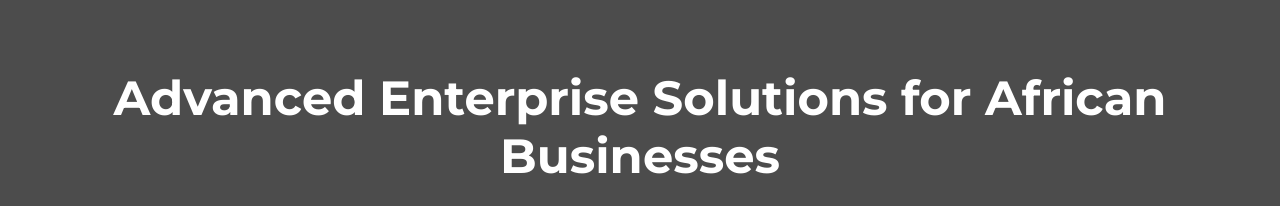
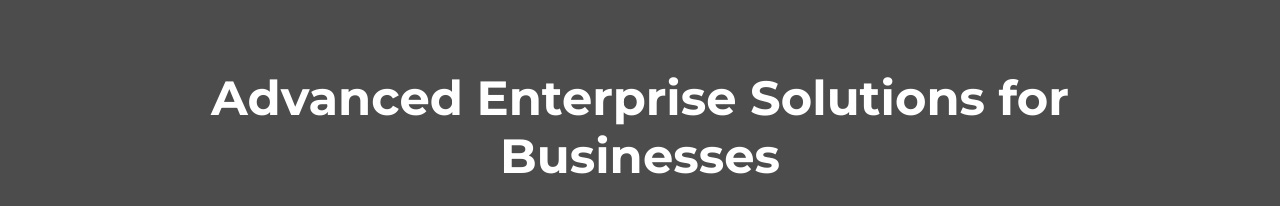
Before and after one commit to Nyoni12/Piquesquid, a plain HTML site: page Packages/advanced packages.html in a window 1280 px wide. Shown: the part 214-420 px from the top of the page. Drawn offline with Linux system fonts and the light colour scheme; files whose address does not match are found by name.

Commit message:
Seo updates

```diff
--- a/Packages/advanced packages.html
+++ b/Packages/advanced packages.html
@@ -55,7 +55,7 @@
 
 
           <div class="col-md-12 mt-lg-5 text-center">
-            <h1 data-aos="fade-up" class="mb-4">Advanced Enterprise Solutions for African Businesses</h1>
+            <h1 data-aos="fade-up" class="mb-4">Advanced Enterprise Solutions for Businesses</h1>
 
             <div class="row justify-content-around">
               <div class="col-lg-8">
```
Also changed, not shown: Packages/basic packages.html (+1 -1 lines).
